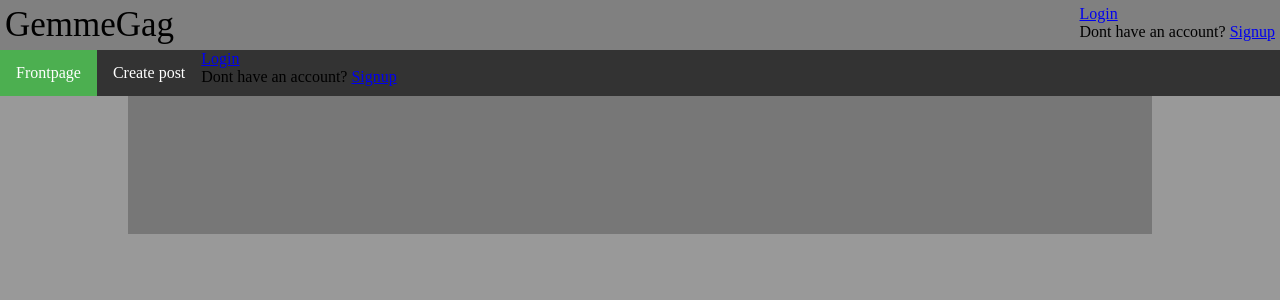
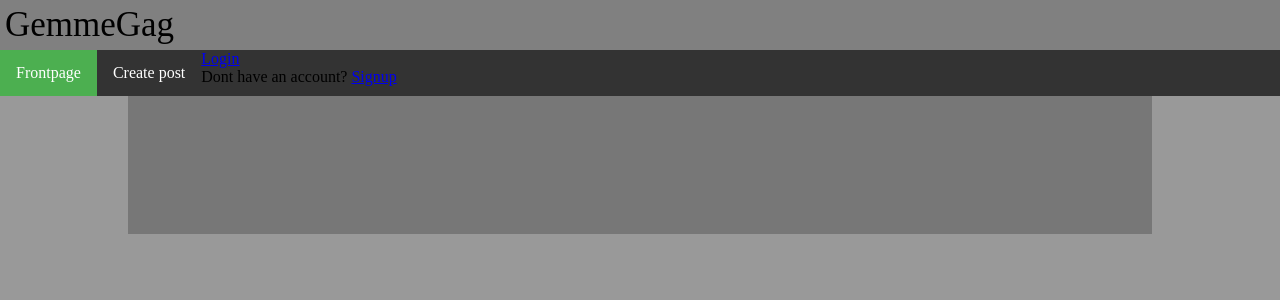
Before and after one commit to FelixSkouboeLindberg/Project-Migmiger, a PHP site: page / in a window 1280 px wide. Shown: the top 300 px of the page. Run offline with PHP 8.4, Linux system fonts and the light colour scheme; data that the repository does not hold is empty.

Commit message:
no message

```diff
--- a/index.php
+++ b/index.php
@@ -11,18 +11,6 @@ require('connect_mysql.php');
 		<div class="header">
 			<div class="logo">
 				<p>GemmeGag</p>
-			</div>
-
-			<div class="loginspot">
-				<?php
-				if(isset($_SESSION['username']))
-				{
-					$username = $_SESSION['username'];
-					echo "Welcome " .$username. "<br> <a href='logout.php'>Logout?</a>";
-				} else {
-					echo "<a href='loginpage.php'>Login</a><br>Dont have an account? <a href='registerpage.php'>Signup</a>";
-				}
-				?>
 			</div>
 		</div>
 
--- a/stylesheet.css
+++ b/stylesheet.css
@@ -41,11 +41,6 @@ body {
 
 .logo {
 	float: left;
-	padding: 5px;
-}
-
-.loginspot {
-	float: right;
 	padding: 5px;
 }
 
```
